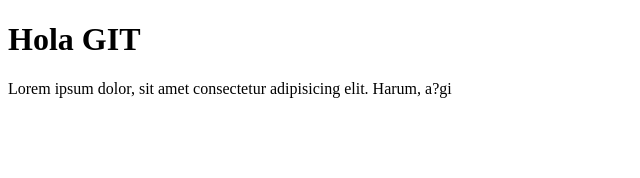
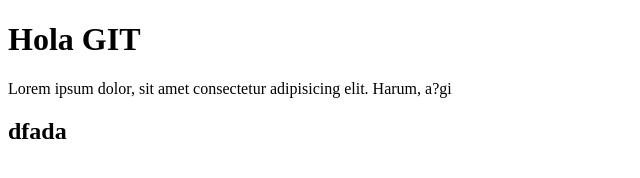
Before and after one commit to msolangepujol/CarpetaGIT, a plain HTML site: page Index.html in a window 1280 px wide. Shown: the full height of the page, 0-640 px from the left. Drawn offline with Linux system fonts and the light colour scheme.

Commit message:
agrego archivo

```diff
--- a/Index.html
+++ b/Index.html
@@ -9,5 +9,6 @@
   <body>
     <h1>Hola GIT</h1>
     <p>Lorem ipsum dolor, sit amet consectetur adipisicing elit. Harum, a?gi</p>
+  <h2>dfada</h2>
   </body>
 </html>
```
